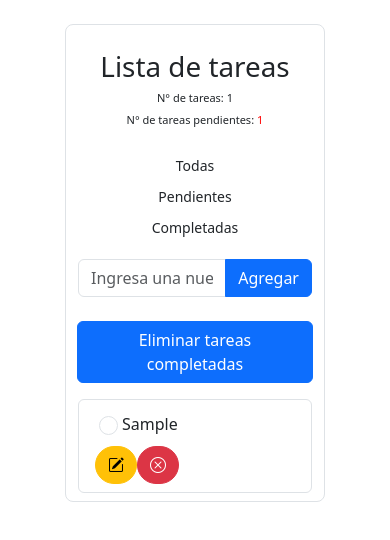
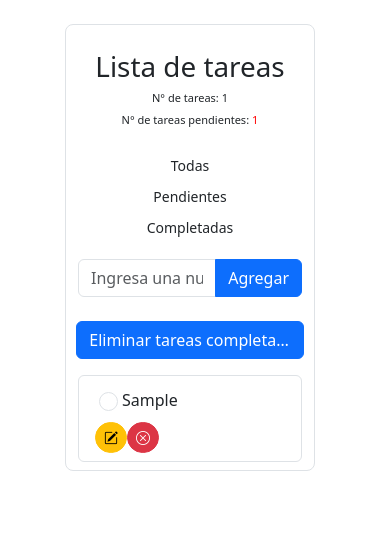
Before and after one commit to Thimo23/Proyectos-en-React, a React (Vite) app in the folder proyectos-react/: page / in a window 390 px wide. Both pictures are taken after typing "Sample" into the empty fields and a click on the button "Agregar". Shown: the top 540 px of the page. Built offline with nearby package versions, Linux system fonts and the light colour scheme.

Commit message:
Arreglando estilos

```diff
--- a/proyectos-react/src/Components/Item.jsx
+++ b/proyectos-react/src/Components/Item.jsx
@@ -57,7 +57,7 @@ export const Item = ({
         <div className='col-lg-4 col-md-6 d-md-flex justify-content-end'>
           <button
             onClick={() => handleDelete(item.id)}
-            className='btn btn-danger rounded-5'
+            className='btn btn-danger btn-sm rounded-5'
           >
             <i className='bi bi-x-circle'></i>
           </button>
@@ -66,13 +66,13 @@ export const Item = ({
         <div className='col-lg-4 col-md-6 d-md-flex justify-content-end'>
           <button
             onClick={() => handleEdit(item.id)}
-            className='btn btn-warning rounded-5'
+            className='btn btn-warning btn-sm rounded-5'
           >
             <i className='bi bi-pencil-square'></i>
           </button>
           <button
             onClick={() => handleDelete(item.id)}
-            className='btn btn-danger rounded-5'
+            className='btn btn-danger btn-sm rounded-5'
           >
             <i className='bi bi-x-circle'></i>
           </button>
--- a/proyectos-react/src/Components/Tasks.jsx
+++ b/proyectos-react/src/Components/Tasks.jsx
@@ -20,7 +20,7 @@ export const Tasks = () => {
 
   return (
     <>
-      <div className='row border rounded-3 mt-4 mb-3'>
+      <div className='row border rounded-3 mt-4 mb-3 custom'>
         <div className='col-12'>
           <h1>Lista de tareas</h1>
           <div className='row mb-3'>
@@ -44,11 +44,11 @@ export const Tasks = () => {
 
           <AddTask addTask={(val) => handleFunctions.onAddTask(array, val, setArray)} />
           <div className='row'>
-          <button className='col-lg-6 col-md-6 col-sm-8 col-11 btn btn-primary mx-auto mb-3' onClick={() => handleFunctions.clearCompletedTasks(array, setArray)}>
+          <button className='col-lg-4 col-md-6 col-sm-8 col-11 btn btn-primary mx-auto mb-3 text-truncate' onClick={() => handleFunctions.clearCompletedTasks(array, setArray)}>
   Eliminar tareas completadas
 </button>
           </div>
-          <ul className='list-group mb-2'>
+          <ul className='list-group mb-2 custom-ul'>
             {selectedList.map((item) => (
               <Item
                 key={item.id}
--- a/proyectos-react/src/index.css
+++ b/proyectos-react/src/index.css
@@ -1,3 +1,8 @@
+@media (max-width: 576px) {
+  .custom{
+    width: 250px;
+  }
+}
 body{
  padding: 0;
  margin: 0;
```
